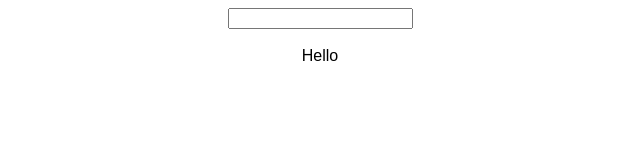
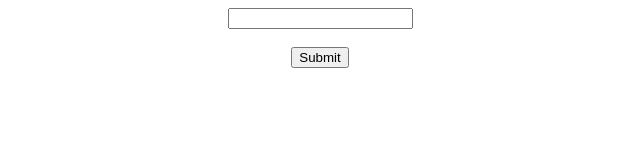
Before and after one commit to arif034/functional-component, a React (Create React App) app: page / in a window 1280 px wide. Shown: the top 160 px of the page, without its empty margins (320-960 px from the left). Built offline with nearby package versions, Linux system fonts and the light colour scheme.

Commit message:
useState with custom objects and list with key useState with custom objects and list with key

```diff
--- a/src/App.js
+++ b/src/App.js
@@ -1,9 +1,9 @@
 import "./styles.css";
-import Parent from "./Parent.js";
+import UseStateWithList from "./UseStateWithList.js";
 function App() {
   return (
     <div className="App">
-      <Parent />
+      <UseStateWithList />
     </div>
   );
 }
--- /dev/null
+++ b/src/UseStateWithList.js
@@ -0,0 +1,30 @@
+import { useState } from "react";
+function UseStateWithList() {
+  const [list, setList] = useState([]);
+  const [count, setCount] = useState(0);
+  const [item, setItem] = useState({ id: 0, value: "" });
+  function onChangeHandler(event) {
+    setCount(count + 1);
+    setItem({
+      id: count,
+      value: event.target.value
+    });
+  }
+
+  function onUpdate(event) {
+    setList([...list, item]);
+  }
+  const listItem = list.map((item) => <li key={item.id}>{item.value} </li>);
+  return (
+    <div>
+      <input type="text" value={item.value} onChange={onChangeHandler} />
+      <br />
+      <br />
+      <button onClick={onUpdate}>Submit</button>
+      <br />
+      <br />
+      <ul>{listItem}</ul>
+    </div>
+  );
+}
+export default UseStateWithList;
```
